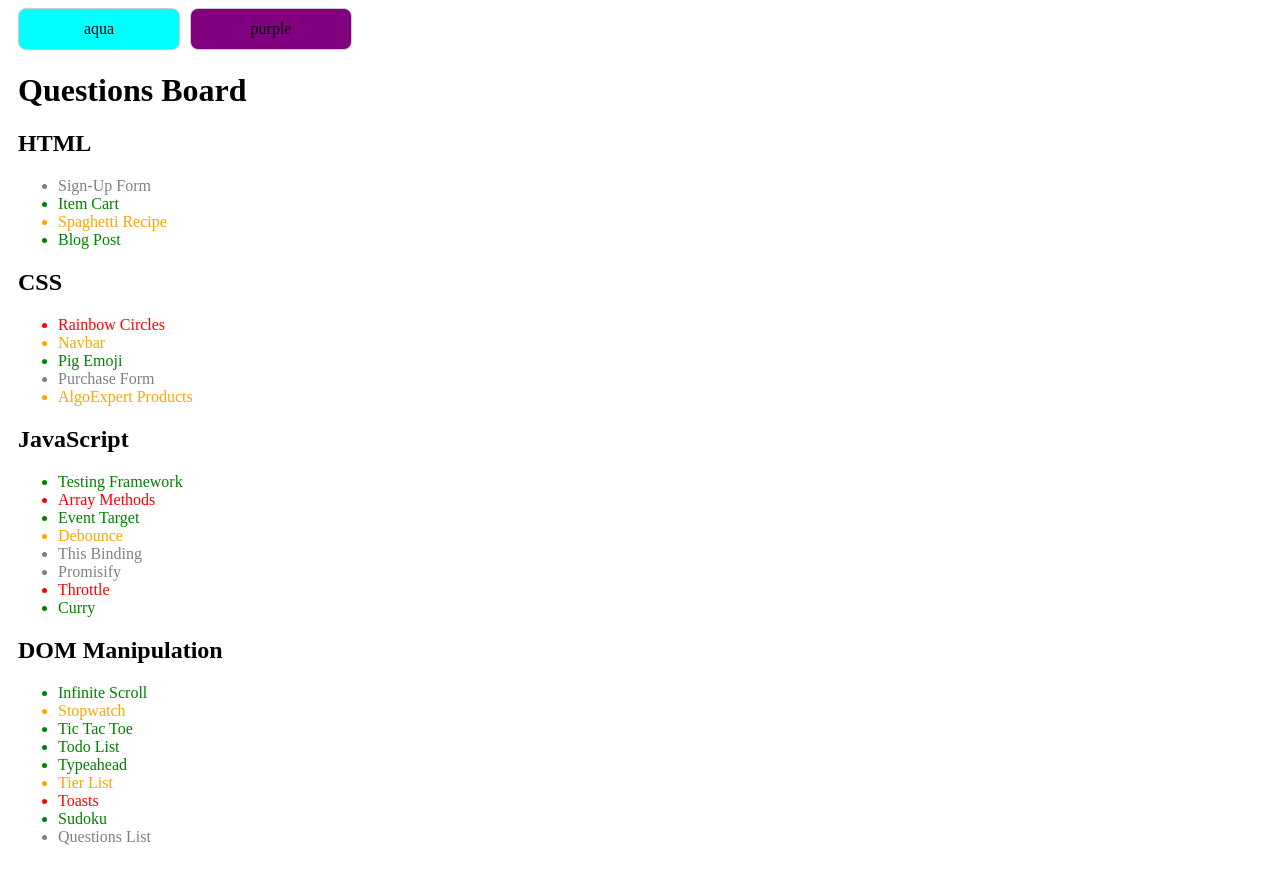
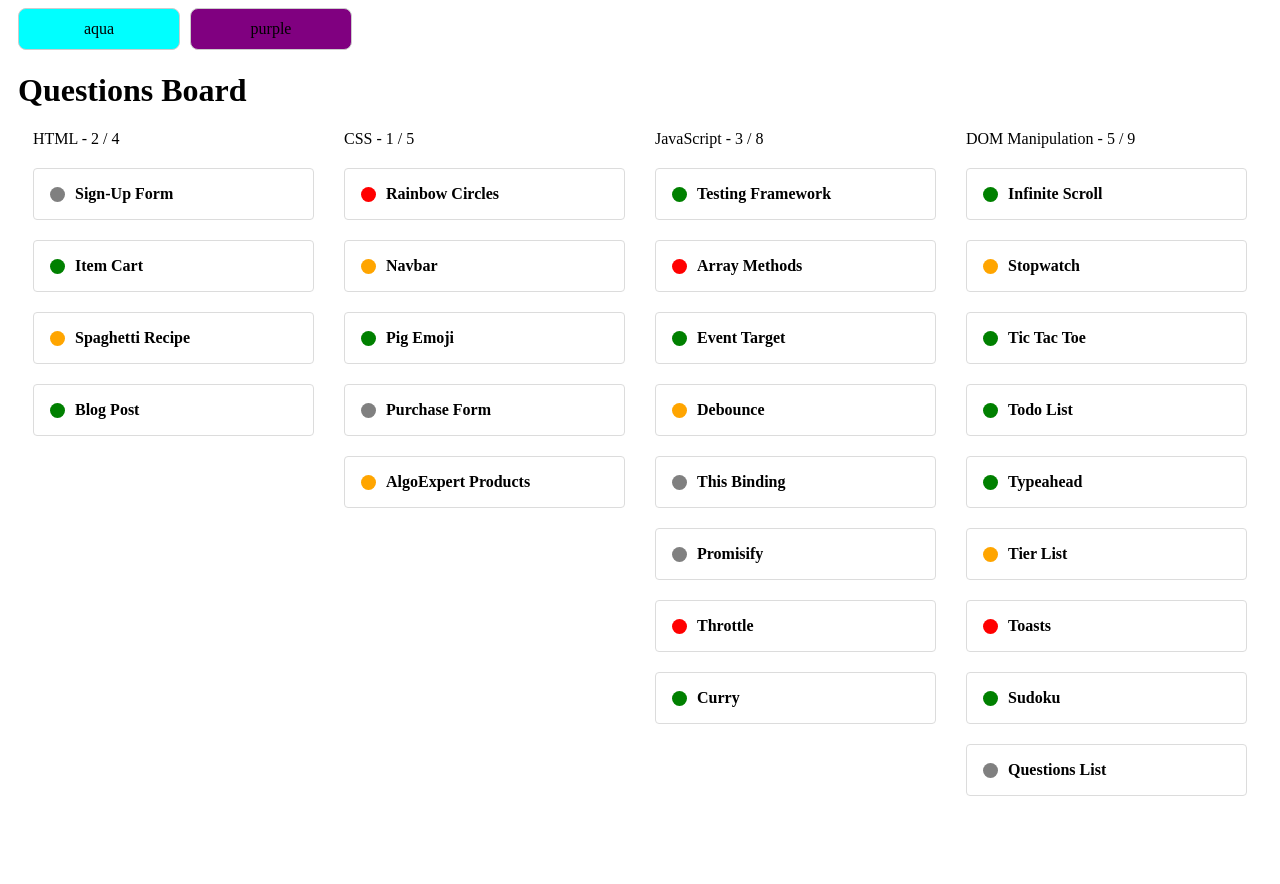
Before and after one commit to vanvithanh2405/react-ultimate-course, a React (Vite) app: page / in a window 1280 px wide. Shown: the part 2766-3650 px from the top of the page. Built offline with nearby package versions, Linux system fonts and the light colour scheme.

Commit message:
fix css and add count which item have status is "CORRECT"

```diff
--- a/src/sampleApp/thanh/ThanhColorBox.tsx
+++ b/src/sampleApp/thanh/ThanhColorBox.tsx
@@ -1,5 +1,5 @@
 import { useState } from "react";
-import styles from './css/BoxGenerator.module.css';
+import styles from './css/Main.module.css';
 
 const data = [
     {id: 1, text: 'red', backgroundColor: 'red'},
--- a/src/sampleApp/thanh/ThanhGenerateBox.tsx
+++ b/src/sampleApp/thanh/ThanhGenerateBox.tsx
@@ -1,6 +1,6 @@
 import { useState } from 'react';
 import { getRandomColor } from './helper/BoxHelpers';
-import styles from './css/BoxGenerator.module.css';
+import styles from './css/Main.module.css';
 
 interface Box {
     id: string
--- a/src/sampleApp/thanh/ThanhQuestionBoard.tsx
+++ b/src/sampleApp/thanh/ThanhQuestionBoard.tsx
@@ -2,6 +2,7 @@ import { useEffect, useState } from 'react'
 import questionsData from './data/dataQuestions.json';
 import submissionsData from './data/dataSubmissions.json';
 import { getStatusColor } from './helper/QuestionBoardHelpers';
+import styled from './css/Main.module.css';
 
 interface Question {
     id: string;
@@ -47,24 +48,29 @@ function ThanhQuestionBoard() {
             return acc;
         }, {} as Record<string, GroupedQuestions[]>);
         setGroupedQuestions(groupedByStatus);
-
     }, []);
 
     return (
         <>
             <h1>Questions Board</h1>
-            {Object.entries(groupedQuestions).map(([category, questions]) => (
-                <div key={category}>
-                    <h2>{category}</h2>
-                    <ul>
-                        {questions.map((q) => (
-                            <li key={q.id} style={{ color: getStatusColor(q.status) }}>
-                                {q.name}
-                            </li>
-                        ))}
-                    </ul>
-                </div>
-            ))}
+            <div className={styled.questionBoardContainer} >
+                {Object.entries(groupedQuestions).map(([category, questions]) => {
+                    const count = questions.filter((q) => q.status === 'CORRECT').length;
+                    return <div className={styled.column} key={category}>
+                        <span>{category} - {count} / {questions.length}</span>
+                        <div>
+                            {questions.map((q) => (
+                                <div className={styled.boards} key={q.id}>
+                                    <div className={styled.statusNode} style={{ backgroundColor: getStatusColor(q.status) }}></div>
+                                    <h2 className={styled.title}>{q.name}</h2>
+                                </div>
+                            ))}
+                        </div>
+                    </div>
+
+                })}
+            </div>
+
         </>
     )
 }
--- a/src/sampleApp/thanh/css/BoxGenerator.module.css
+++ /dev/null
@@ -1,28 +0,0 @@
-.container {
-    margin-top: 20px;
-    display: flex;
-    flex-wrap: wrap;
-    gap: 10px;
-    max-width: 400px;
-}
-
-.box {
-    width: 80px;
-    height: 80px;
-    display: flex;
-    align-items: center;
-    justify-content: center;
-    border: 1px solid #ccc;
-    border-radius: 8px;
-}
-
-.colorBox {
-    width: 160px;
-    height: 40px;
-    display: flex;
-    align-items: center;
-    justify-content: center;
-    border: 1px solid #ccc;
-    border-radius: 8px;
-    cursor: pointer;
-}
--- /dev/null
+++ b/src/sampleApp/thanh/css/Main.module.css
@@ -0,0 +1,62 @@
+.container {
+    margin-top: 20px;
+    display: flex;
+    flex-wrap: wrap;
+    gap: 10px;
+    max-width: 400px;
+}
+
+.box {
+    width: 80px;
+    height: 80px;
+    display: flex;
+    align-items: center;
+    justify-content: center;
+    border: 1px solid #ccc;
+    border-radius: 8px;
+}
+
+.colorBox {
+    width: 160px;
+    height: 40px;
+    display: flex;
+    align-items: center;
+    justify-content: center;
+    border: 1px solid #ccc;
+    border-radius: 8px;
+    cursor: pointer;
+}
+
+.questionBoardContainer {
+    display: flex;
+    justify-content: space-between;
+}
+
+.column {
+    margin: 0 15px 50px;
+    width: 33%;
+}
+
+.boards {
+    display: flex;
+    align-items: center;
+    gap: 10px;
+    margin-top: 20px;
+    background-color: #fff;
+    border: 1px solid #dcdcdc;
+    border-radius: 4px;
+    padding: 16px;
+}
+
+.statusNode {
+    width: 15px;
+    height: 15px;
+    border-radius: 50%;
+}
+
+.title {
+    font-size: 16px;
+    font-weight: 700;
+    margin-top: 0;
+    margin-bottom: 0px;
+}
```
